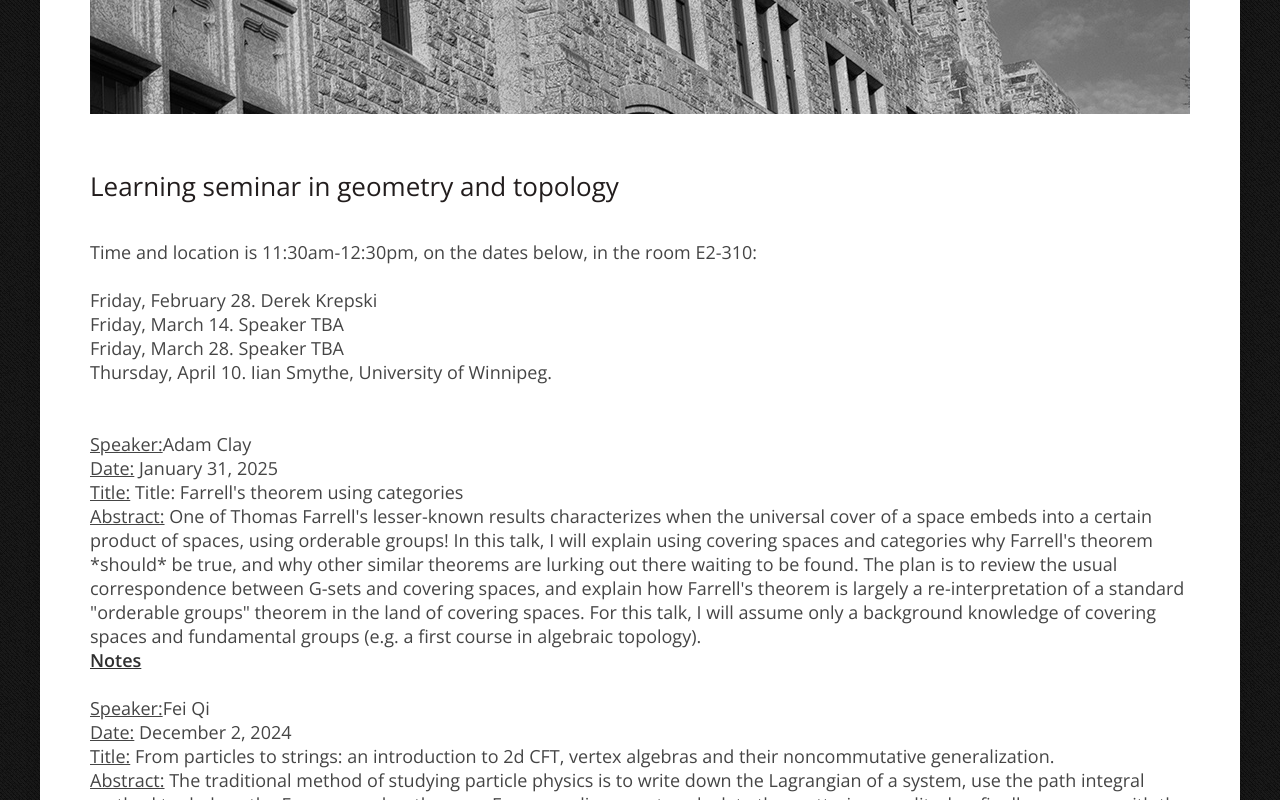
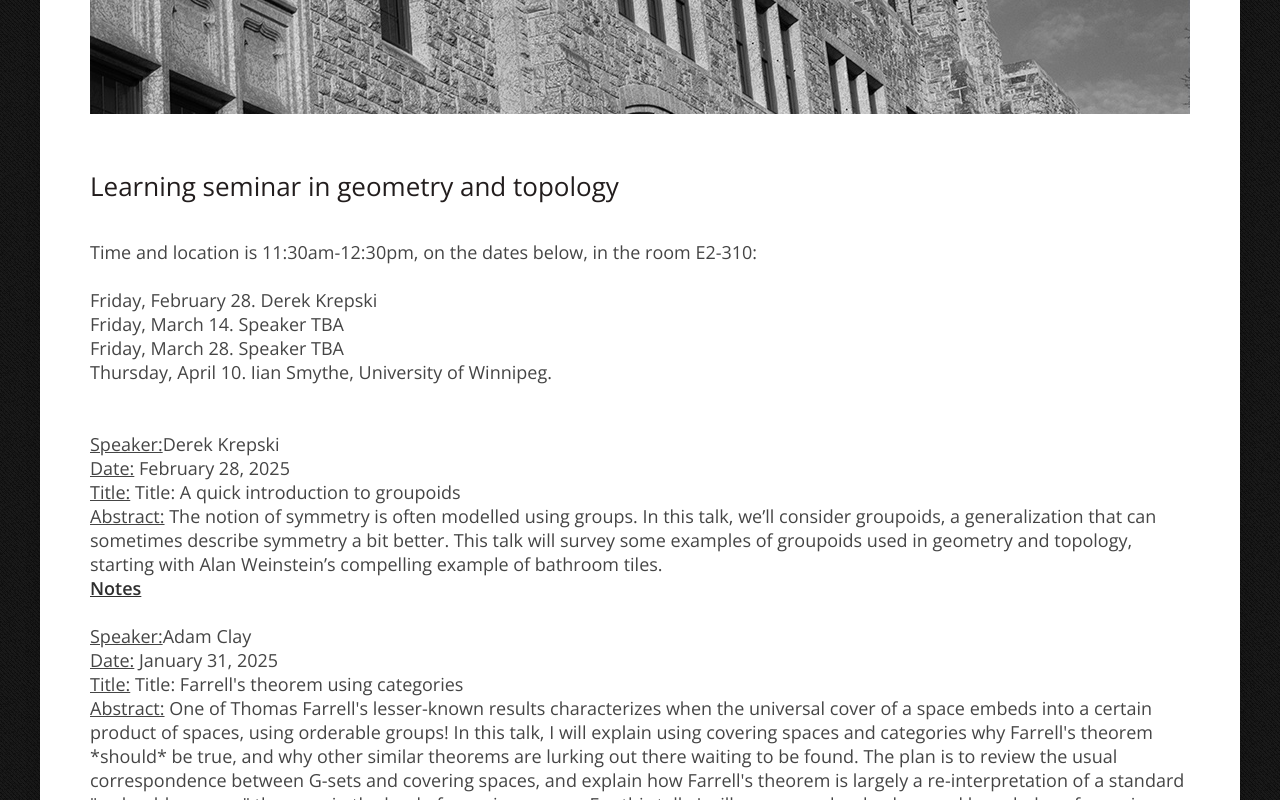
Before and after one commit to adamjclay/adamjclay.github.io, a plain HTML site: page g_and_t_learningseminar.html in a window 1280 px wide. Shown: the part 305-1105 px from the top of the page. Drawn offline with nearby package versions, Linux system fonts and the light colour scheme.

Commit message:
Update g_and_t_learningseminar.html

```diff
--- a/g_and_t_learningseminar.html
+++ b/g_and_t_learningseminar.html
@@ -94,6 +94,13 @@ Friday, March 28.  Speaker TBA <br>
 Thursday, April 10.  Iian Smythe, University of Winnipeg.<br>
 
 	<br><br>
+
+	<u>Speaker:</u>Derek Krepski<br>
+<u>Date:</u> February 28, 2025 <br>
+<u>Title:</u>  Title: A quick introduction to groupoids <br>
+<u>Abstract:</u>  The notion of symmetry is often modelled using groups. In this talk, we’ll consider groupoids, a generalization that can sometimes describe symmetry a bit better.  This talk will survey some examples of groupoids used in geometry and topology, starting with Alan Weinstein’s compelling example of bathroom tiles.<br>
+	<a href=farrell.pdf><b>Notes</b></a><br><br>
+
 
 	<u>Speaker:</u>Adam Clay<br>
 <u>Date:</u> January 31, 2025 <br>
```
